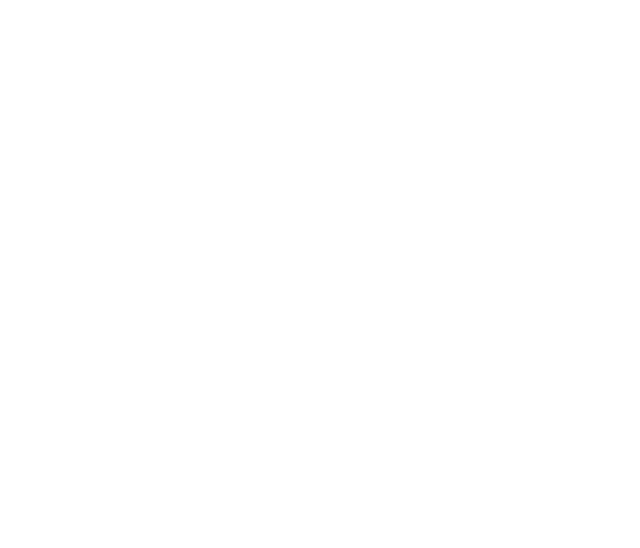
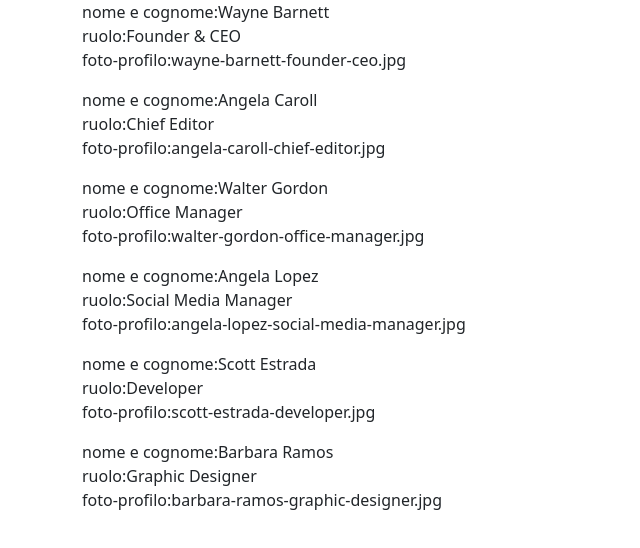
Before and after one commit to Angelop26/js-our-team, a plain HTML site: page index.html in a window 1280 px wide. Shown: the whole page, without its empty margins (0-640 px from the left). Drawn offline with nearby package versions, Linux system fonts and the light colour scheme.

Commit message:
milestone 2 complete

```diff
--- a/index.html
+++ b/index.html
@@ -13,7 +13,9 @@
     <link rel="stylesheet" href="css/style.css">
 </head>
 <body>
+    <div class="container">
 
+    </div>
     <script src="js/script.js"></script>
 </body>
 </html>
--- a/js/script.js
+++ b/js/script.js
@@ -33,7 +33,15 @@
 
 console.log(dataTeam);
 
+
+const containerString = document.querySelector('.container')
+
 for (let i = 0; i < dataTeam.length; i++) {
     const currentTeam = dataTeam[i];
-    console.log(currentTeam.name, currentTeam.ruolo, currentTeam.img);
+    containerString.innerHTML += `
+                    <p>
+                    nome e cognome:${currentTeam.name} <br>
+                    ruolo:${currentTeam.ruolo} <br>
+                    foto-profilo:${currentTeam.img}<br>
+                    </p>`
 }
```
